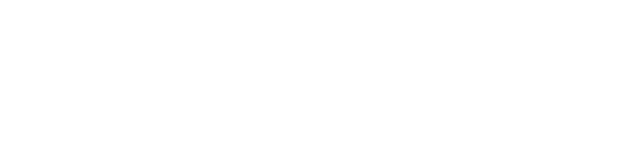
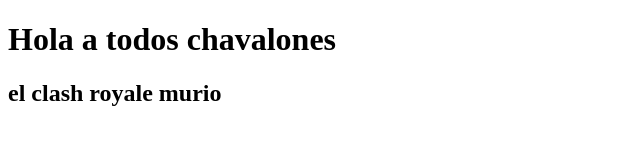
Before and after one commit to TheBocher1227/prueba, a plain HTML site: page index.html in a window 1280 px wide. Shown: the whole page, without its empty margins (0-640 px from the left). Drawn offline with Linux system fonts and the light colour scheme.

Commit message:
Agregue un hola

```diff
--- a/index.html
+++ b/index.html
@@ -6,6 +6,8 @@
     <title>Document</title>
 </head>
 <body>
+    <h1>Hola a todos chavalones</h1>
+    <h2>el clash royale murio</h2>
 
 </body>
 </html>
```
